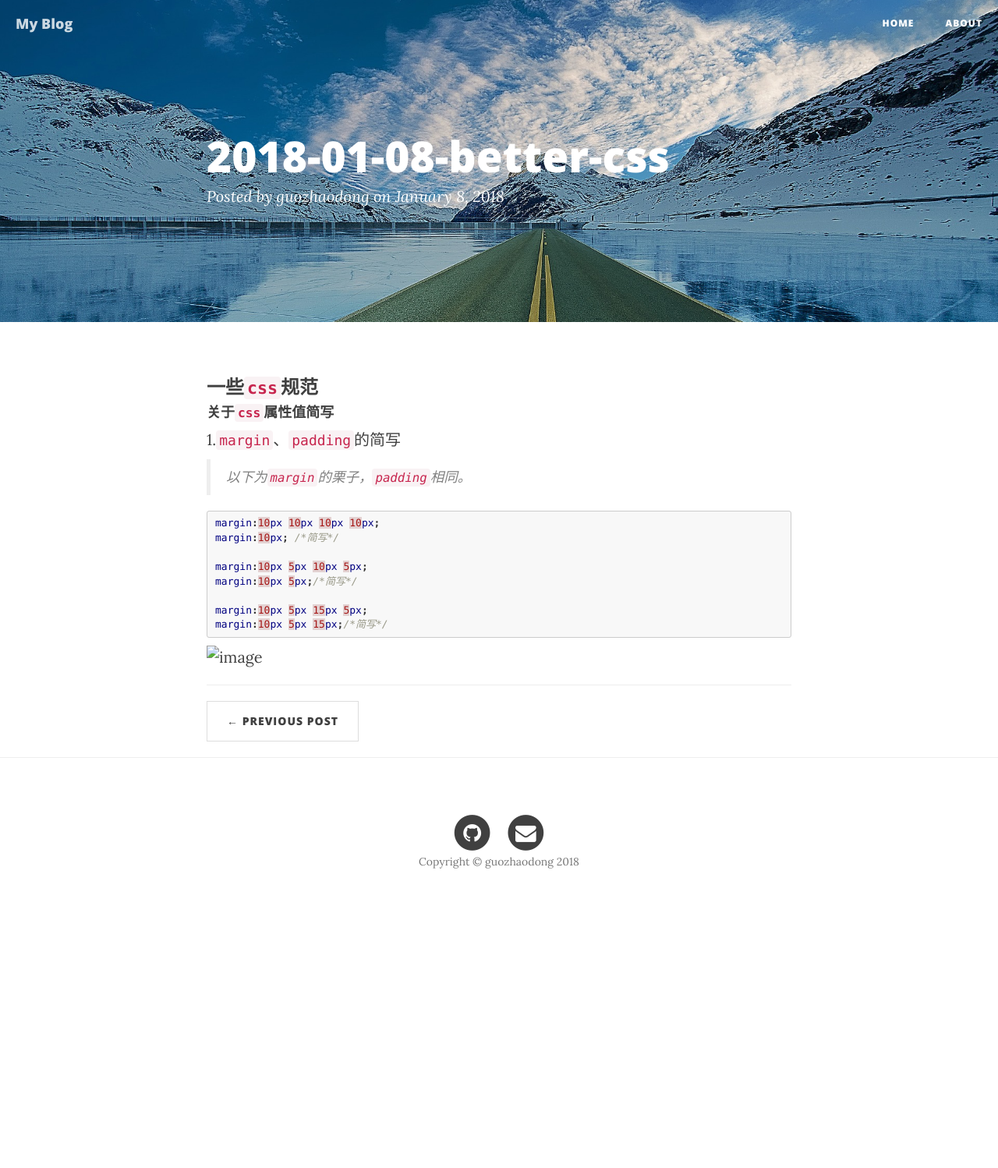
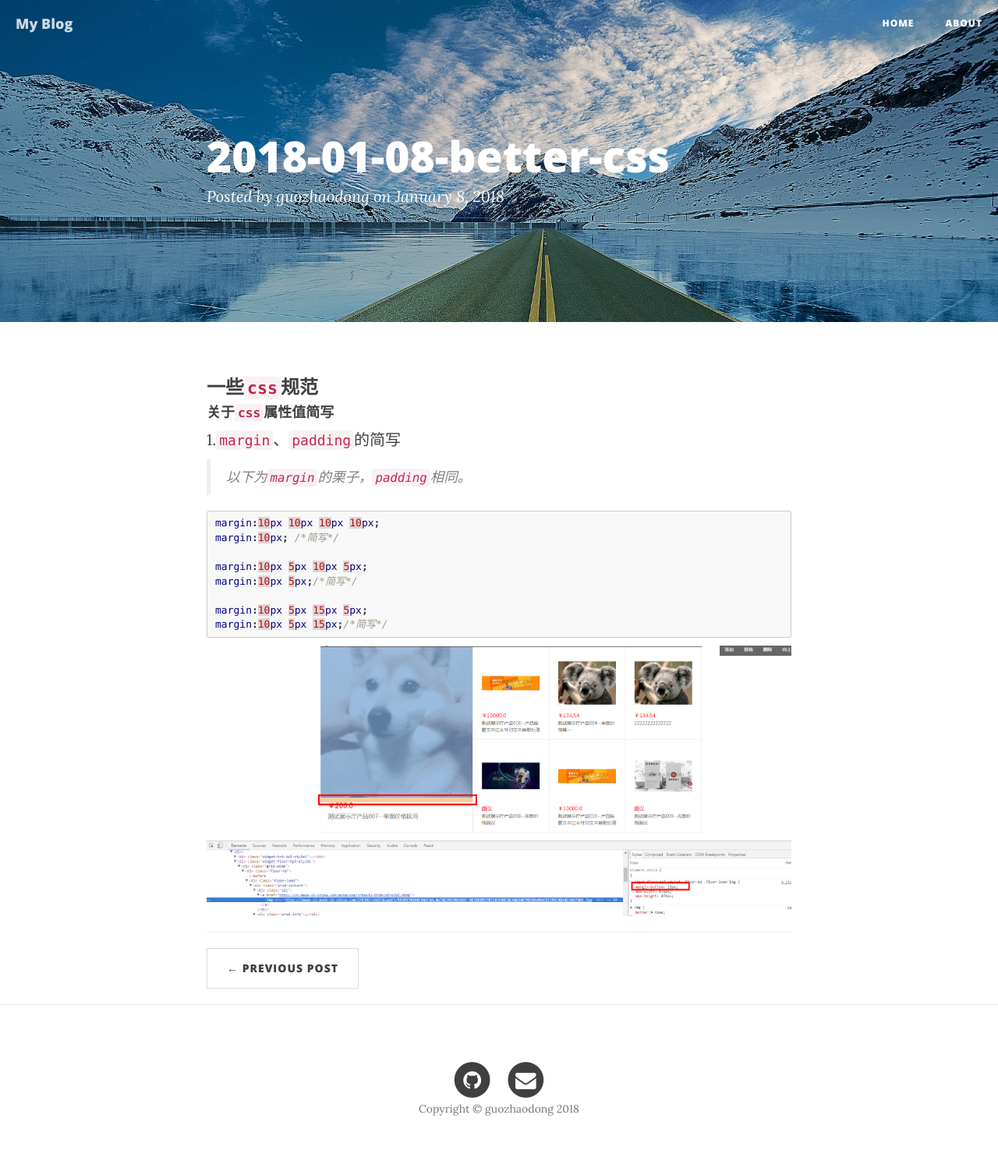
Before and after one commit to Bubble2/Bubble2.github.io, a Jekyll site: the page built from _posts/2018-01-08-better-css.md, in a window 1280 px wide. Shown: the whole page at 78% size. Built offline with Jekyll 4.4.1, drawn with Linux system fonts in a browser that asks for light colours; nearby versions of some CDN libraries; before the commit the page ends 1181 px from its top, so only the background shows below that.

Commit message:
init better-css

````diff
--- a/_posts/2018-01-08-better-css.md
+++ b/_posts/2018-01-08-better-css.md
@@ -24,4 +24,4 @@ margin:10px 5px 15px 5px;
 margin:10px 5px 15px;/*简写*/
 ```
 
-![image](../img/better-css/margin_simplified.png)
+![image](/img/better-css/margin_simplified.png)
````
